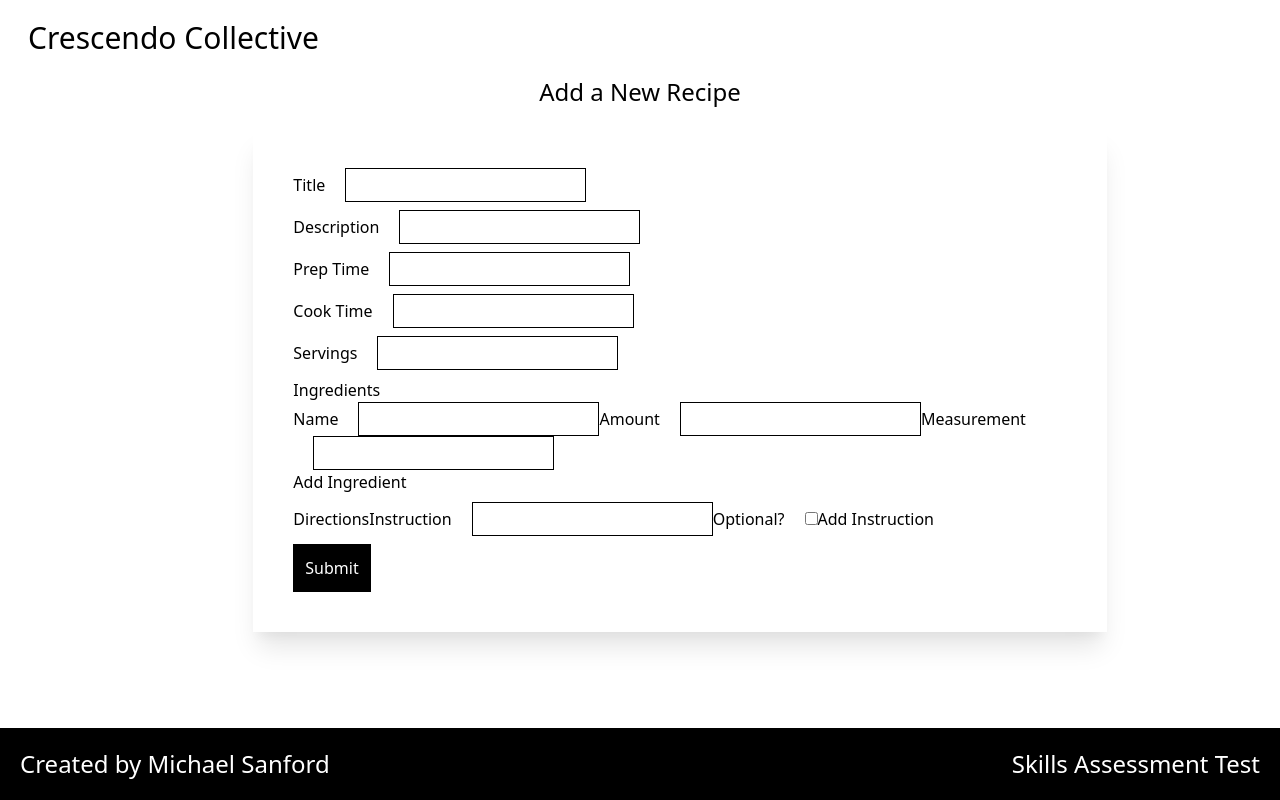
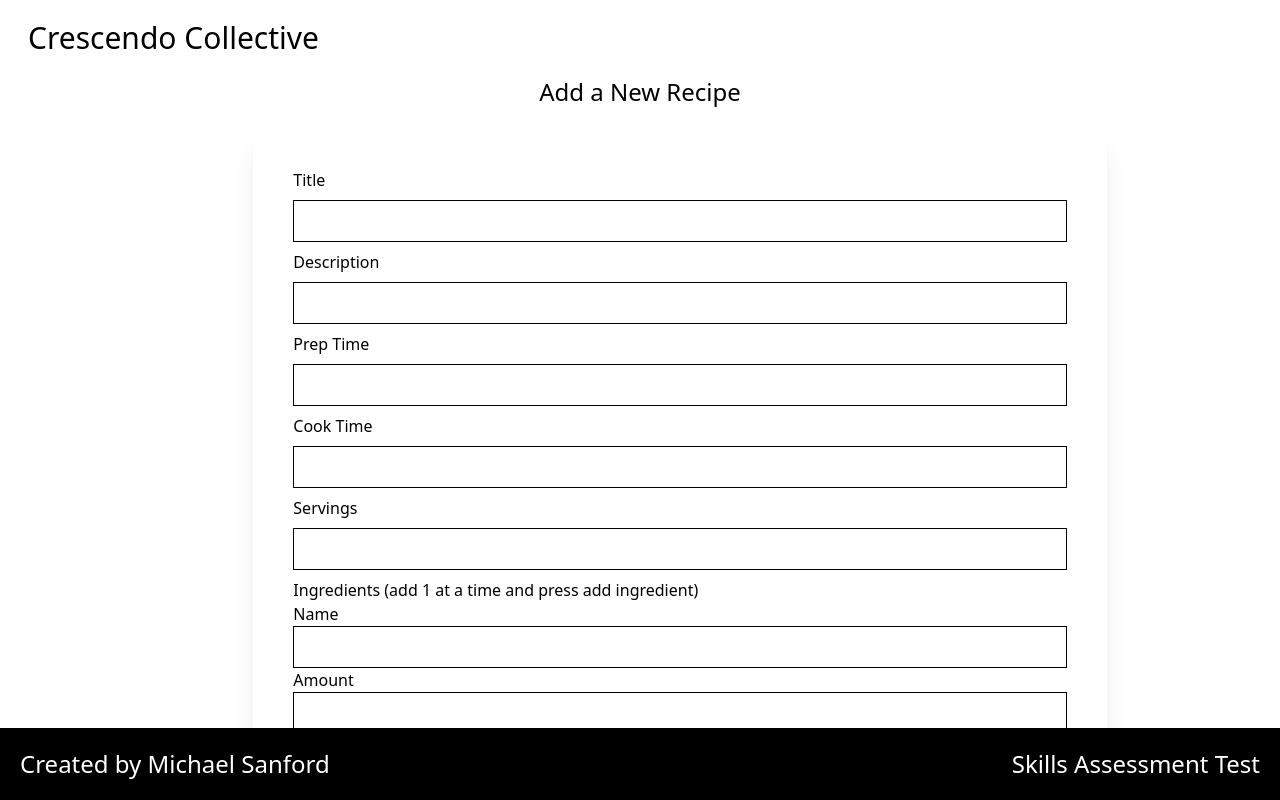
Before and after one commit to mikethecodegeek/cc-front-end-skills-test, a React (Create React App) app in the folder frontend/: page /create in a window 1280 px wide. Shown: the top 800 px of the page. Built offline with nearby package versions, Linux system fonts and the light colour scheme.

Commit message:
creating and editing recipes and instructions works, added some css as well

```diff
--- a/frontend/src/App.js
+++ b/frontend/src/App.js
@@ -19,8 +19,8 @@ function App() {
           <Route path="/create" >
             <CreateRecipe />
           </Route>
-          <Route path="/edit"
-            render={props => <EditRecipe recipe={"hi"} {...props} />}
+          <Route path="/edit/:uuid"
+            render={props => <EditRecipe {...props} />}
           >
 
           </Route>
--- a/frontend/src/components/CreateRecipe.jsx
+++ b/frontend/src/components/CreateRecipe.jsx
@@ -94,48 +94,50 @@ export default function CreateRecipe() {
         <h2 className="text-center text-2xl">Add a New Recipe</h2>
         <div className="flex justify-center">
             <form className="flex flex-col mb-20 ml-20 mt-5 w-2/3 shadow-xl p-10" onSubmit={(e)=>handleSubmit(e)}>
-                <div className="mb-2">
+                <div className="mb-2 flex flex-col">
                 <label>Title</label>
-                <input className="outline border-solid ml-5 p-1" type="text" value={title} onChange={(e) => setTitle(e.target.value)}/>
+                <input className="mt-2 outline border-solid p-2" type="text" value={title} onChange={(e) => setTitle(e.target.value)}/>
                 </div>
-                <div className="mb-2">
+                <div className="mb-2 flex flex-col">
                 <label>Description</label>
-                <input className="outline border-solid ml-5 p-1" type="text" value={description} onChange={(e) => setDescription(e.target.value)}/>
+                <input className="mt-2 outline border-solid p-2" type="text" value={description} onChange={(e) => setDescription(e.target.value)}/>
                 </div>
-                <div className="mb-2">
+                <div className="mb-2 flex flex-col">
                 <label>Prep Time</label>
-                <input className="outline border-solid ml-5 p-1" type="text" value={prepTime} onChange={(e) => setPrepTime(e.target.value)}/>
+                <input className="mt-2 outline border-solid p-2" type="text" value={prepTime} onChange={(e) => setPrepTime(e.target.value)}/>
                 </div>
-                <div className="mb-2">
+                <div className="mb-2 flex flex-col">
                 <label>Cook Time</label>
-                <input className="outline border-solid ml-5 p-1" type="text" value={cookTime} onChange={(e) => setCookTime(e.target.value)}/>
+                <input className="mt-2 outline border-solid p-2" type="text" value={cookTime} onChange={(e) => setCookTime(e.target.value)}/>
                 </div>
-                <div className="mb-2">
+                <div className="mb-2 flex flex-col">
                 <label>Servings</label>
-                <input className="outline border-solid ml-5 p-1" type="text" value={servings} onChange={(e) => setServings(e.target.value)}/>
+                <input className="mt-2 outline border-solid p-2" type="text" value={servings} onChange={(e) => setServings(e.target.value)}/>
                 </div>
-                <div className="mb-2">
-                <label>Ingredients</label>
+                <div className="mb-2 flex flex-col">
+                <label className="bold">Ingredients (add 1 at a time and press add ingredient)</label>
                 { ingredients.map(ingredient => <span>{ingredient.name}</span>)}
-                <div>
+                <div className="flex flex-col">
 
                 <label>Name</label>
-                <input className="outline border-solid ml-5 p-1" type="text" value={newIngredientName} onChange={(e) => setNewIngredientName(e.target.value)}/>
+                <input className="outline border-solid p-2" type="text" value={newIngredientName} onChange={(e) => setNewIngredientName(e.target.value)}/>
                 <label>Amount</label>
-                <input className="outline border-solid ml-5 p-1" type="text" value={newIngredientAmount} onChange={(e) => setNewIngredientAmount(e.target.value)}/>
+                <input className="outline border-solid p-2" type="text" value={newIngredientAmount} onChange={(e) => setNewIngredientAmount(e.target.value)}/>
                 <label>Measurement</label>
-                <input className="outline border-solid ml-5 p-1" type="text" value={newIngredientMeasurement} onChange={(e) => setNewIngredientMeasurement(e.target.value)}/>
+                <input className="outline border-solid p-2" type="text" value={newIngredientMeasurement} onChange={(e) => setNewIngredientMeasurement(e.target.value)}/>
                 </div>
-                <button onClick={e=>addIngredient(e)}>Add Ingredient</button>
+                <button className="bg-green-500 hover:bg-green-700 text-white text-lg mt-5 w-40 p-3" onClick={e=>addIngredient(e)}>Add Ingredient</button>
                 </div>
-                <div className="mb-2">
-                <label>Directions</label>
+                <div className="mb-2 flex flex-col">
+                <label className="font-bold">Directions</label>
                 { directions.map(direction => <span>{direction.instructions}</span>)}
+                {/* <div> */}
                 <label>Instruction</label>
-                <input className="outline border-solid ml-5 p-1" type="text" value={newDirectionInstruction} onChange={(e) => setNewInstruction(e.target.value)}/>
+                <textarea className="outline border-solid p-2" type="text" value={newDirectionInstruction} onChange={(e) => setNewInstruction(e.target.value)}/>
                 <label>Optional?</label>
-                <input className="outline border-solid ml-5 p-1" type="checkbox" value={newDirectionOptional} onChange={(e) => setOptional(e.target.value)}/>
-                <button onClick={e=>addInstruction(e)}>Add Instruction</button>
+                <input className="ml-5" type="checkbox" checked={newDirectionOptional} onChange={(e) => setOptional(e.target.checked)}/>
+                {/* </div> */}
+                <button className="bg-blue-500 hover:bg-blue-700 text-white text-lg mt-5 w-40 p-3" onClick={e=>addInstruction(e)}>Add Instruction</button>
                 </div>
                 <div>
                 <button className="bg-black text-white p-3 hover:bg-gray-700">Submit</button>
--- a/frontend/src/components/EditRecipe.jsx
+++ b/frontend/src/components/EditRecipe.jsx
@@ -1,28 +1,47 @@
-import React,{ useState } from 'react'
+import React,{ useState, useEffect } from 'react'
 import moment from 'moment'
+import uuid from 'react-uuid'
+import {useQuery} from 'react-query'
 
-export default function EditRecipe( { recipe, ...props }) {
-    console.log(recipe, props)
-    // let recipe = {}
-    const [cookTime,setCookTime] = useState(recipe.cookTime)
-    const [prepTime,setPrepTime] = useState(recipe.prepTime)
-    const [servings,setServings] = useState(recipe.servings)
-    const [title,setTitle] = useState(recipe.title)
-    const [ingredients,setIngredients] = useState(recipe.ingredients)
-    const [directions,setDirections] = useState(recipe.directions)
-    const [description,setDescription] = useState(recipe.description)
 
+export default function EditRecipe( {  ...props }) {
+    const [recipe,setRecipe] = useState('')
+    const [cookTime,setCookTime] = useState('')
+    const [prepTime,setPrepTime] = useState('')
+    const [servings,setServings] = useState('')
+    const [title,setTitle] = useState('')
+    const [ingredients,setIngredients] = useState('')
+    const [directions,setDirections] = useState('')
+    const [description,setDescription] = useState('')
+    const [newIngredientName, setNewIngredientName] = useState('')
+    const [newIngredientAmount, setNewIngredientAmount] = useState('')
+    const [newIngredientMeasurement, setNewIngredientMeasurement] = useState('')
+    const [newDirectionInstruction, setNewInstruction] = useState('')
+    const [newDirectionOptional, setOptional] = useState(false)
+
+    const getRecipe = async () => {
+        const response = await fetch(`/recipes/${props.match.params.uuid}`)
+        const data = await response.json()
+        // console.log(data)
+        setRecipe(data)
+        return data;
+    }
+
+    const { data, status } = useQuery('recipe', getRecipe, {onSuccess:data=>console.log(data)})
+
+    console.log(status)
+    // console.log(data)
     const handleSubmit  = async (e) => {
         e.preventDefault()
         const editDate = moment().format('M/d/yyyy, h:mm a')
         const newRecipe = {
-            cookTime,
-            prepTime,
-            servings,
-            title,
-            ingredients,
-            directions,
-            description,
+            cookTime:recipe.cookTime,
+            prepTime:recipe.prepTime,
+            servings:recipe.servings,
+            title:recipe.title,
+            ingredients:recipe.ingredients,
+            directions:recipe.directions,
+            description:recipe.description,
             editDate
         }
 
@@ -39,41 +58,130 @@ export default function EditRecipe( { recipe, ...props }) {
 
     }
 
+    useEffect(()=> {
+        setCookTime(recipe.cookTime)
+    },[recipe])
+
+    useEffect(()=>{
+        setNewIngredientAmount('')
+        setNewIngredientName('')
+        setNewIngredientMeasurement('')
+    },[recipe.ingredients])
+
+    useEffect(()=>{
+        setNewInstruction('')
+        setOptional(false)
+        console.log(directions)
+    },[recipe.directions])
+
+
+    const addIngredient = e => {
+        e.preventDefault()
+
+        const newIngredientObj = {
+            id: uuid(),
+            name: newIngredientName,
+            amount: newIngredientAmount,
+            measurement: newIngredientMeasurement
+        }
+        let newState = new Object(recipe)
+        newState.ingredients.push(newIngredientObj)
+        setRecipe({...recipe,ingredients:[...newState.ingredients]})
+    }
+
+    const addInstruction = e => {
+        e.preventDefault()
+        console.log(newDirectionInstruction,newDirectionOptional)
+        const newInstructionObj = {
+            instructions: newDirectionInstruction,
+            optional: newDirectionOptional,
+        }
+        let newInstruction = new Object(recipe)
+        newInstruction.directions.push(newInstructionObj)
+        setRecipe({...recipe,directions:[...newInstruction.directions]})
+    }
+
     const changeIngredient = (indx,name) => {
         const newIngredients = [...ingredients]
         newIngredients[indx].name = name
         setIngredients(newIngredients)
     }
 
+    const removeIngredient = (indx) => {
+        const newIngredients = [...recipe.ingredients]
+        newIngredients.splice(indx,1)
+        setRecipe({...recipe,ingredients:newIngredients})
+    }
+
+    const removeStep = (indx) => {
+        const newDirections = [...recipe.directions]
+        newDirections.splice(indx,1)
+        setRecipe({...recipe,directions:newDirections})
+    }
+
     return (
         <>
-            <form className="flex flex-col mb-20" onSubmit={(e)=>handleSubmit(e)}>
+        {status === "loading" &&
+            <p>Getting recipe </p>
+        }
+            {status === 'success' &&
+            <>
+            <h2 className="text-center text-2xl">Edit Recipe</h2>
+            <div className="flex justify-center">
+                <form className="flex flex-col mb-20 ml-20 mt-5 w-2/3 shadow-xl p-10" onSubmit={(e)=>handleSubmit(e)}>
+                    <div className="mb-2 flex flex-col">
                     <label>Title</label>
-                <input type="text" value={title} onChange={(e) => setTitle(e.target.value)}/>
+                    <input className="mt-2 outline border-solid p-2" type="text" value={recipe.title} onChange={(e) => setRecipe({...recipe,title:e.target.value})}/>
+                    </div>
+                    <div className="mb-2 flex flex-col">
                     <label>Description</label>
-                <input type="text" value={description} onChange={(e) => setDescription(e.target.value)}/>
+                    <input className="mt-2 outline border-solid p-2" type="text" value={recipe.description} onChange={(e) => setRecipe({...recipe,description:e.target.value})}/>
+                    </div>
+                    <div className="mb-2 flex flex-col">
                     <label>Prep Time</label>
-                <input type="text" value={prepTime} onChange={(e) => setPrepTime(e.target.value)}/>
+                    <input className="mt-2 outline border-solid p-2" type="text" value={recipe.prepTime} onChange={(e) => setRecipe({...recipe,prepTime:e.target.value})}/>
+                    </div>
+                    <div className="mb-2 flex flex-col">
                     <label>Cook Time</label>
-                <input type="text" value={cookTime} onChange={(e) => setCookTime(e.target.value)}/>
+                    <input className="mt-2 outline border-solid p-2" type="text" value={recipe.cookTime} onChange={(e) => setRecipe({...recipe,cookTime:e.target.value})}/>
+                    </div>
+                    <div className="mb-2 flex flex-col">
                     <label>Servings</label>
-                <input type="text" value={servings} onChange={(e) => setServings(e.target.value)}/>
-                <label>Ingredients</label>
-                {
-                recipe.ingredients.map( (ingredient,index) => (
+                    <input className="mt-2 outline border-solid p-2" type="text" value={recipe.servings} onChange={(e) => setRecipe({...recipe,servings:e.target.value})}/>
+                    </div>
+                    <div className="mb-2 flex flex-col">
+                    <label className="bold">Ingredients (add 1 at a time and press add ingredient)</label>
+                    { recipe.ingredients.map( (ingredient,index) => <div className="bg-gray-200 mb-3 flex items-center justify-between w-full pl-2"><span key={index}>{ingredient.name}</span> <button className="p-2 bg-red-500 text-white hover:bg-red-700" onClick={()=>removeIngredient(index)}>Remove</button> </div>)}
+                    <div className="flex flex-col">
+
+                    <label>Name</label>
+                    <input className="outline border-solid p-2" type="text" value={newIngredientName} onChange={(e) => setNewIngredientName(e.target.value)}/>
+                    <label>Amount</label>
+                    <input className="outline border-solid p-2" type="text" value={newIngredientAmount} onChange={(e) => setNewIngredientAmount(e.target.value)}/>
+                    <label>Measurement</label>
+                    <input className="outline border-solid p-2" type="text" value={newIngredientMeasurement} onChange={(e) => setNewIngredientMeasurement(e.target.value)}/>
+                    </div>
+                    <button className="bg-green-500 hover:bg-green-700 text-white text-lg mt-5 w-40 p-3" onClick={e=>addIngredient(e)}>Add Ingredient</button>
+                    </div>
+                    <div className="mb-2 flex flex-col">
+                    <label className="font-bold">Directions</label>
+
+                    { recipe.directions.map( (direction,index) => <div className="bg-gray-200 mb-3 flex items-center justify-between w-full pl-2"><span key={index}>{direction.instructions}</span> <button className="p-2 bg-red-500 text-white hover:bg-red-700" onClick={()=>removeStep(index)}>Remove</button> </div>)}
+                    {/* <div> */}
+                    <label>Instruction</label>
+                    <textarea className="outline border-solid p-2" type="text" value={newDirectionInstruction} onChange={(e) => setNewInstruction(e.target.value)}/>
+                    <label>Optional?</label>
+                    <input className="ml-5" type="checkbox" checked={newDirectionOptional} onChange={(e) => setOptional(e.target.checked)}/>
+                    {/* </div> */}
+                    <button className="bg-blue-500 hover:bg-blue-700 text-white text-lg mt-5 w-40 p-3" onClick={e=>addInstruction(e)}>Add Instruction</button>
+                    </div>
                     <div>
-                     <input key={ingredient.uuid} type="text" value={ingredient.name} onChange={(e) => setIngredients(e.target.value)}/>
-
+                    <button className="bg-black text-white p-3 hover:bg-gray-700">Submit</button>
                     </div>
-                ))
+                </form>
+                </div>
+                </>
         }
-
-                <label>Directions</label>
-                {
-                    recipe.directions.map( (direction,index) => <input key={index} type="text" value={direction.instructions} onChange={(e) => setDirections(e.target.value)}/>)
-                }
-                <button>Submit</button>
-            </form>
         </>
     )
 }
--- a/frontend/src/components/RecipeCard.jsx
+++ b/frontend/src/components/RecipeCard.jsx
@@ -119,12 +119,10 @@ export default function RecipeCard({ recipe, closeRecipe }) {
 
 
         <button className="mt-5 mb-20 bg-blue-500 hover:bg-blue-700 text-white font-bold py-2 px-4" onClick={() => closeRecipe(false)}>Back</button>
-        <Link to='/edit' recipe={recipe}>Edit Recipe</Link>
+        <Link to={`/edit/${recipe.uuid}`}>Edit Recipe</Link>
         <button className="mt-5 mb-20 bg-black hover:bg-blue-700 text-white font-bold py-2 px-4" onClick={() => handleEdit()}>Edit</button>
 
-        {editRecipe &&
-          <EditRecipe params={{recipe}} />
-        }
+
       </div>
     </div>
   );
```
Also changed, not shown: 1 other file (tests, documents, lock files or other folders). Lines whose indentation alone changed are shown as unchanged.
